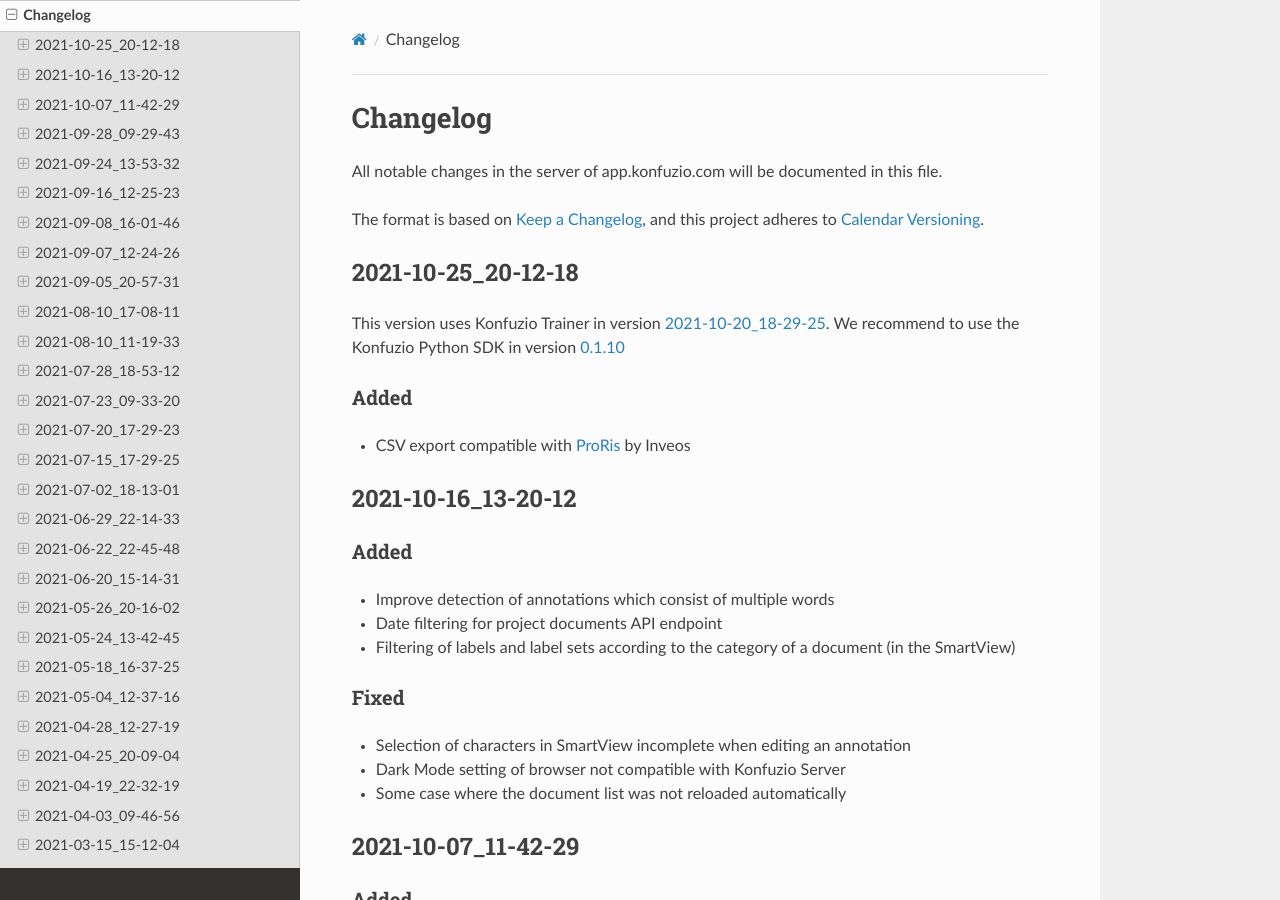
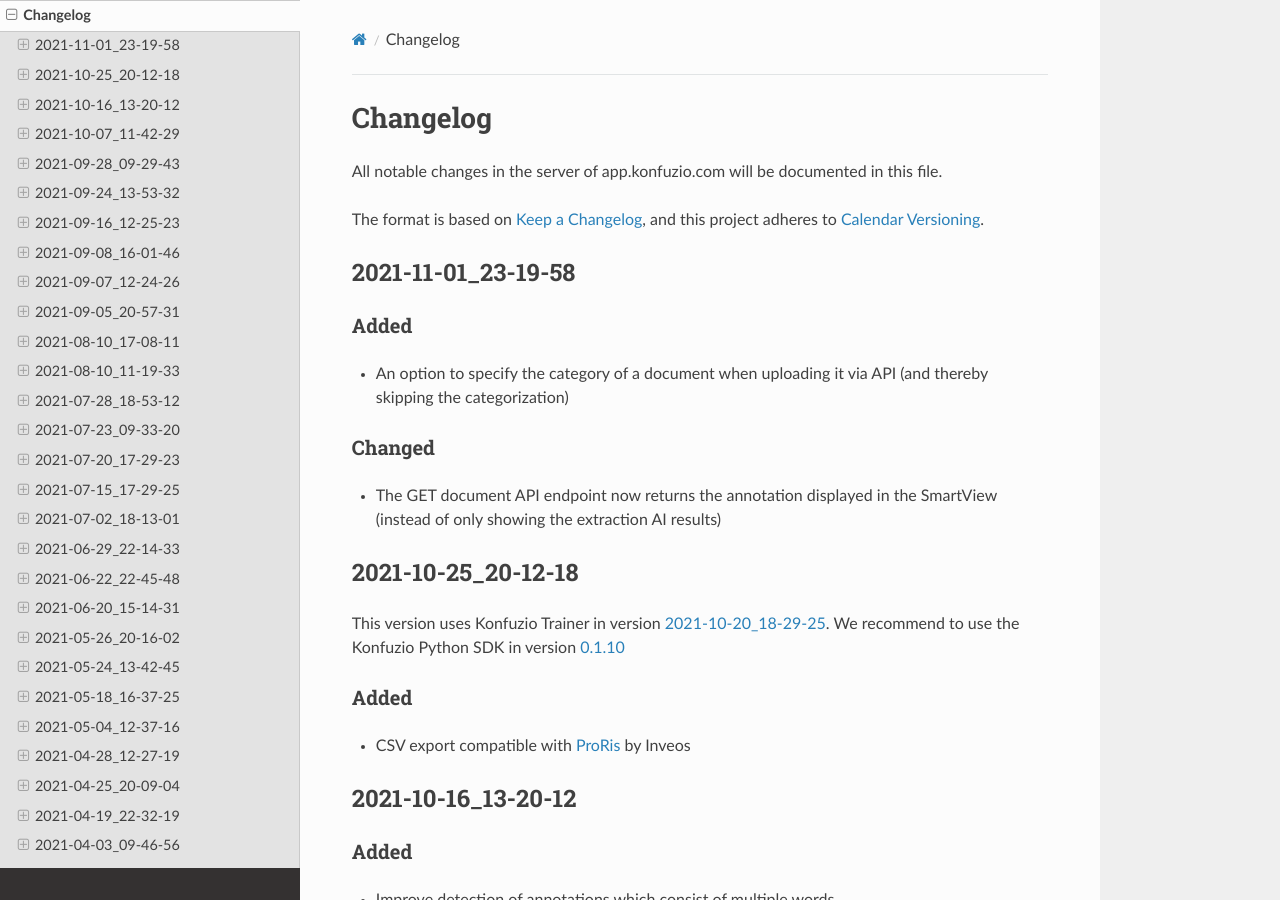
Before and after one commit to konfuzio-ai/konfuzio-sdk, a Sphinx documentation site: the page built from docs/web/changelog_app.md, in a window 1280 px wide and 900 px high. Built offline with Sphinx 7.4.7 and the Read the Docs theme 2.0.0, drawn with Linux system fonts in a browser that asks for light colours.

Commit message:
Update changelog_app.md

```diff
--- a/docs/web/changelog_app.md
+++ b/docs/web/changelog_app.md
@@ -7,6 +7,14 @@ All notable changes in the server of app.konfuzio.com will be documented in this
 
 The format is based on [Keep a Changelog](https://keepachangelog.com/en/1.0.0/),
 and this project adheres to [Calendar Versioning](https://calver.org/overview.html).
+
+## 2021-11-01_23-19-58
+
+### Added
+- An option to specify the category of a document when uploading it via API (and thereby skipping the categorization)
+
+### Changed
+- The GET document API endpoint now returns the annotation displayed in the SmartView (instead of only showing the extraction AI results)
 
 ## 2021-10-25_20-12-18
 
```
